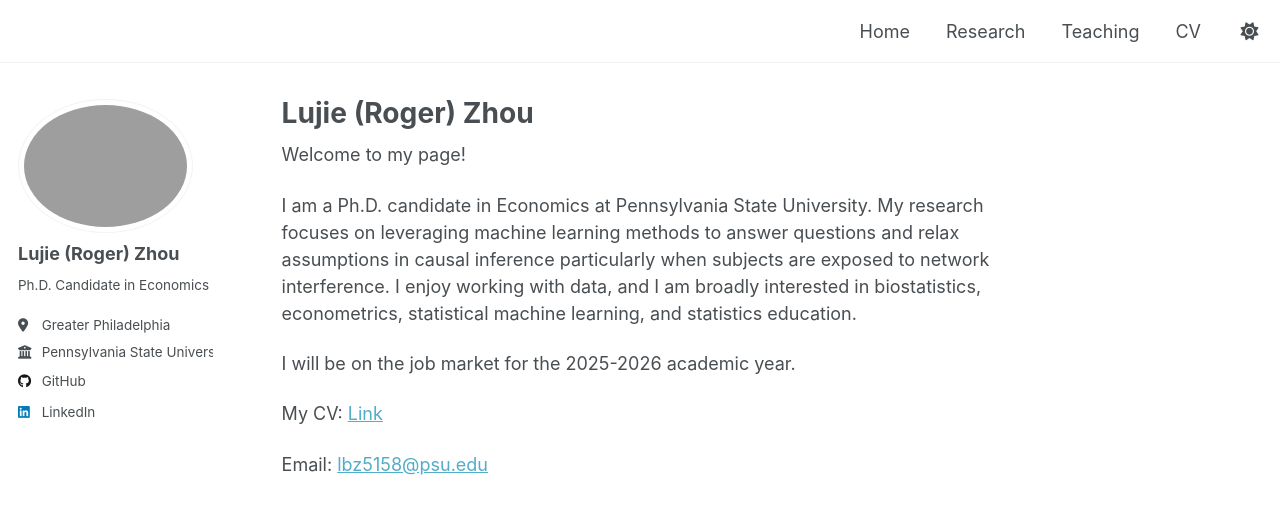
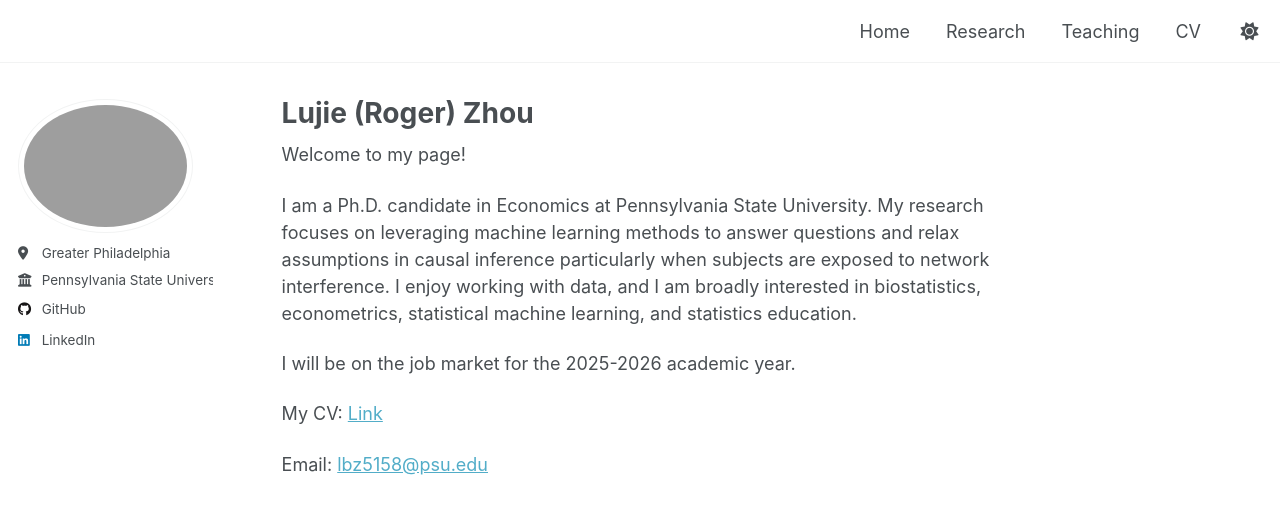
Before and after one commit to lbz5158/lujiezhou.github.io, a Jekyll site: the page built from _pages/about.md, in a window 1280 px wide. Shown: the top 514 px of the page. Built offline with Jekyll 4.4.1, drawn with Linux system fonts in a browser that asks for light colours.

Commit message:
Update _config.yml

```diff
--- a/_config.yml
+++ b/_config.yml
@@ -23,9 +23,9 @@ repository               : "lbz5158/lbz5158.github.io"
 author:
   # Biographic information
   avatar           : "Zhou_Roger.jpg"
-  name             : "Lujie (Roger) Zhou"
+  name             : #"Lujie (Roger) Zhou"
   pronouns         : # example: "she/her"
-  bio              : "Ph.D. Candidate in Economics"
+  bio              : #"Ph.D. Candidate in Economics"
   location         : "Greater Philadelphia"
   employer         : "Pennsylvania State University"
   uri              : # URL
```
